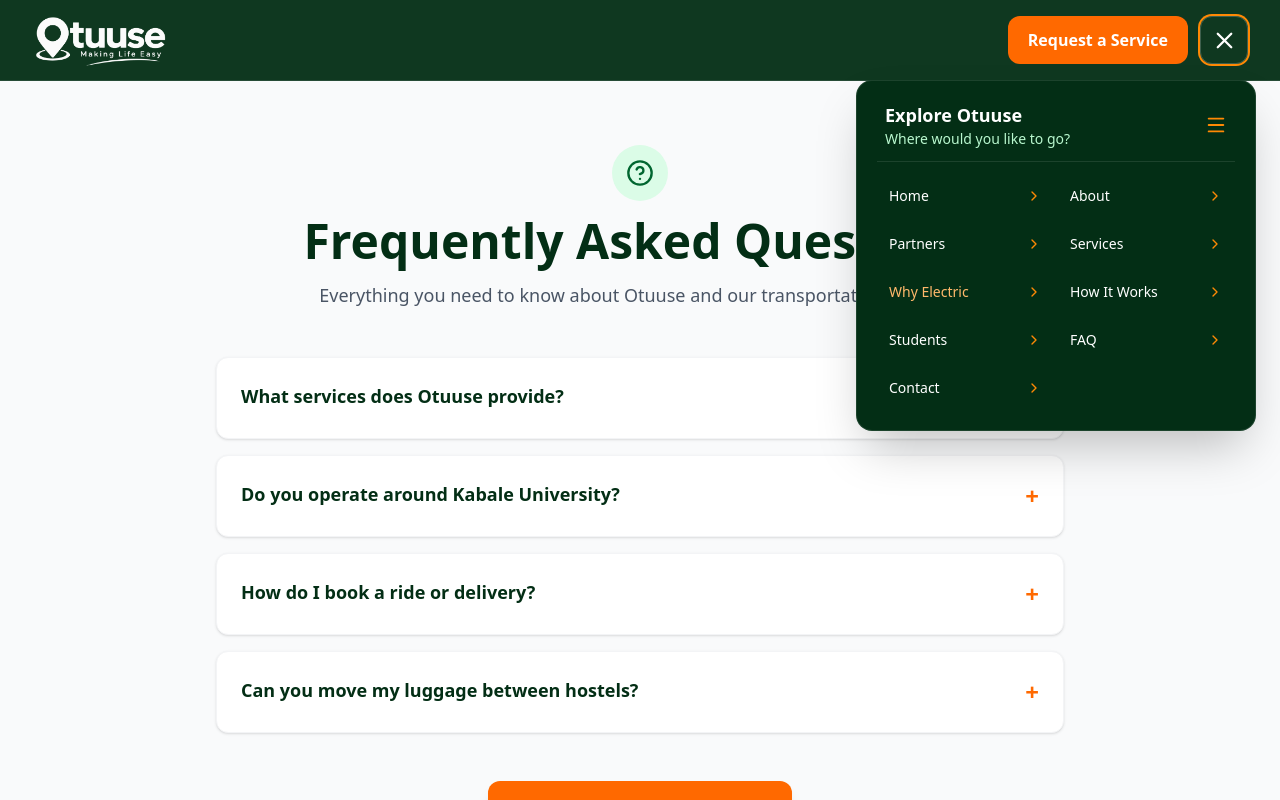
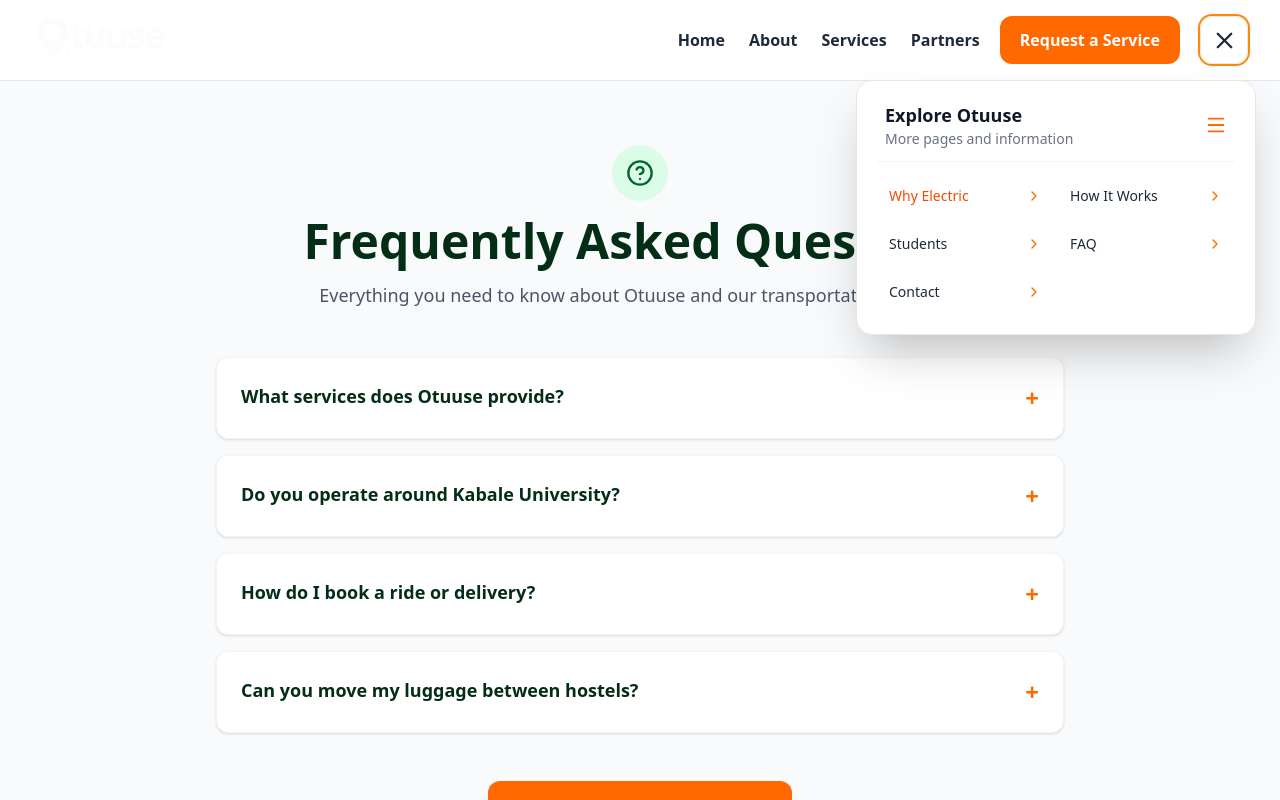
Before and after one commit to ahumuzaJohnbaptist5/otuuse, a React (Vite) app: page /faq in a window 1280 px wide. Both pictures are taken after a click on the button "Open navigation menu". Shown: the top 800 px of the page. Built offline with nearby package versions, Linux system fonts and the light colour scheme.

Commit message:
Show key navigation links with remaining pages in hamburger menu

```diff
--- a/src/components/Navbar.jsx
+++ b/src/components/Navbar.jsx
@@ -6,11 +6,14 @@ import logo from "../assets/logo.jpeg";
 const Navbar = ({ transparent = false }) => {
   const [open, setOpen] = useState(false);
 
-  const links = [
+  const primaryLinks = [
     { label: "Home", to: "/" },
     { label: "About", to: "/about" },
+    { label: "Services", to: "/services" },
     { label: "Partners", to: "/partners" },
-    { label: "Services", to: "/services" },
+  ];
+
+  const moreLinks = [
     { label: "Why Electric", to: "/why-electric" },
     { label: "How It Works", to: "/how-it-works" },
     { label: "Students", to: "/students" },
@@ -24,9 +27,9 @@ const Navbar = ({ transparent = false }) => {
     <header
       className={`relative z-50 ${transparent
         ? "absolute top-0 left-0 right-0"
-        : "sticky top-0 bg-green-950/95 backdrop-blur border-b border-white/10"}`}
+        : "sticky top-0 bg-white/95 backdrop-blur border-b border-gray-200"}`}
     >
-      <nav className="max-w-7xl mx-auto px-6 lg:px-8" aria-label="Main navigation">
+      <nav className="max-w-7xl mx-auto px-4 sm:px-6 lg:px-8" aria-label="Main navigation">
         <div className="h-20 flex items-center justify-between gap-4">
           <Link to="/" onClick={closeMenu} className="flex items-center shrink-0" aria-label="Otuuse home">
             <img
@@ -36,17 +39,31 @@ const Navbar = ({ transparent = false }) => {
             />
           </Link>
 
-          <div className="flex items-center gap-3">
+          <div className="flex items-center gap-3 lg:gap-5">
+            <div className="hidden md:flex items-center gap-4 lg:gap-6">
+              {primaryLinks.map(({ label, to }) => (
+                <Link
+                  key={to}
+                  to={to}
+                  onClick={closeMenu}
+                  className="text-sm lg:text-base font-semibold text-gray-800 hover:text-orange-500 transition whitespace-nowrap"
+                >
+                  {label}
+                </Link>
+              ))}
+            </div>
+
             <Link
               to="/request-service"
-              className="hidden sm:inline-flex items-center bg-orange-500 hover:bg-orange-600 text-white px-4 md:px-5 py-3 rounded-xl font-semibold transition"
+              className="hidden sm:inline-flex items-center bg-orange-500 hover:bg-orange-600 text-white px-4 md:px-5 py-3 rounded-xl font-semibold transition whitespace-nowrap"
             >
               Request a Service
             </Link>
+
             <button
               type="button"
               onClick={() => setOpen((current) => !current)}
-              className="inline-flex items-center justify-center w-12 h-12 rounded-xl border border-white/20 text-white hover:bg-white/10 transition focus:outline-none focus:ring-2 focus:ring-orange-400"
+              className="inline-flex items-center justify-center w-12 h-12 rounded-xl border border-gray-200 text-gray-800 hover:bg-gray-100 transition focus:outline-none focus:ring-2 focus:ring-orange-400"
               aria-label={open ? "Close navigation menu" : "Open navigation menu"}
               aria-expanded={open}
               aria-controls="otuuse-navigation-menu"
@@ -66,30 +83,30 @@ const Navbar = ({ transparent = false }) => {
             />
             <div
               id="otuuse-navigation-menu"
-              className="absolute z-50 right-4 left-4 sm:left-auto sm:right-6 top-full sm:w-[25rem] rounded-2xl border border-white/10 bg-green-950 shadow-2xl p-4 sm:p-5"
+              className="absolute z-50 right-4 left-4 sm:left-auto sm:right-6 top-full sm:w-[25rem] rounded-2xl border border-gray-200 bg-white shadow-2xl p-4 sm:p-5"
             >
-              <div className="flex items-center justify-between px-2 pb-3 border-b border-white/10">
+              <div className="flex items-center justify-between px-2 pb-3 border-b border-gray-100">
                 <div>
-                  <p className="text-white font-bold text-lg">Explore Otuuse</p>
-                  <p className="text-green-200 text-sm">Where would you like to go?</p>
+                  <p className="text-gray-900 font-bold text-lg">Explore Otuuse</p>
+                  <p className="text-gray-500 text-sm">More pages and information</p>
                 </div>
-                <span className="text-orange-400"><Menu size={22} /></span>
+                <span className="text-orange-500"><Menu size={22} /></span>
               </div>
 
               <div className="grid grid-cols-1 sm:grid-cols-2 gap-1 mt-3">
-                {links.map(({ label, to }) => (
+                {moreLinks.map(({ label, to }) => (
                   <Link
                     key={to}
                     to={to}
                     onClick={closeMenu}
                     className={`flex items-center justify-between gap-2 rounded-xl px-3 py-3 text-sm font-medium transition ${
                       label === "Why Electric"
-                        ? "text-orange-300 hover:bg-orange-500 hover:text-white"
-                        : "text-white hover:bg-white/10"
+                        ? "text-orange-600 hover:bg-orange-500 hover:text-white"
+                        : "text-gray-800 hover:bg-gray-100"
                     }`}
                   >
                     <span>{label}</span>
-                    <ChevronRight size={16} className="text-orange-400 shrink-0" />
+                    <ChevronRight size={16} className="text-orange-500 shrink-0" />
                   </Link>
                 ))}
               </div>
```
